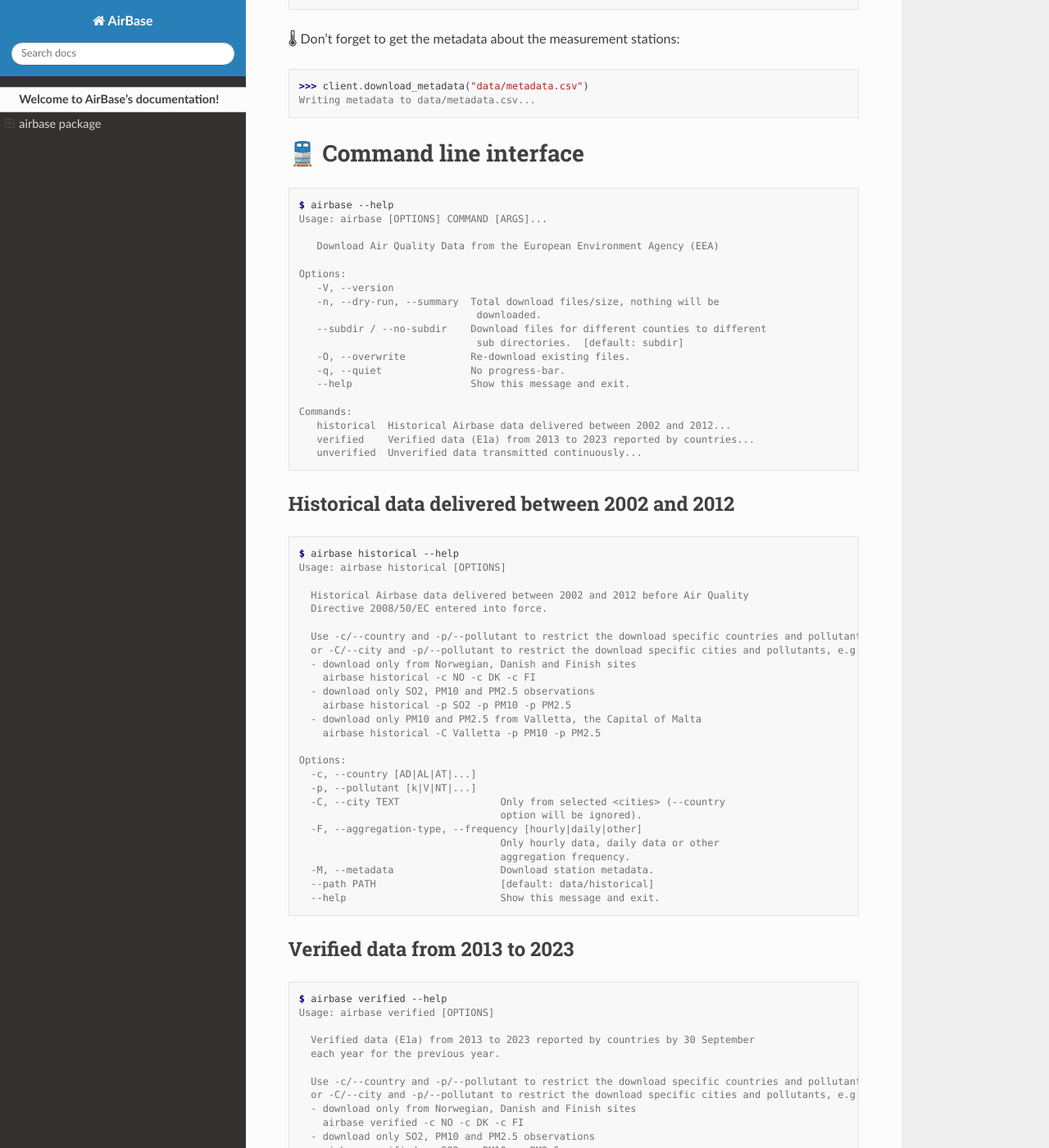
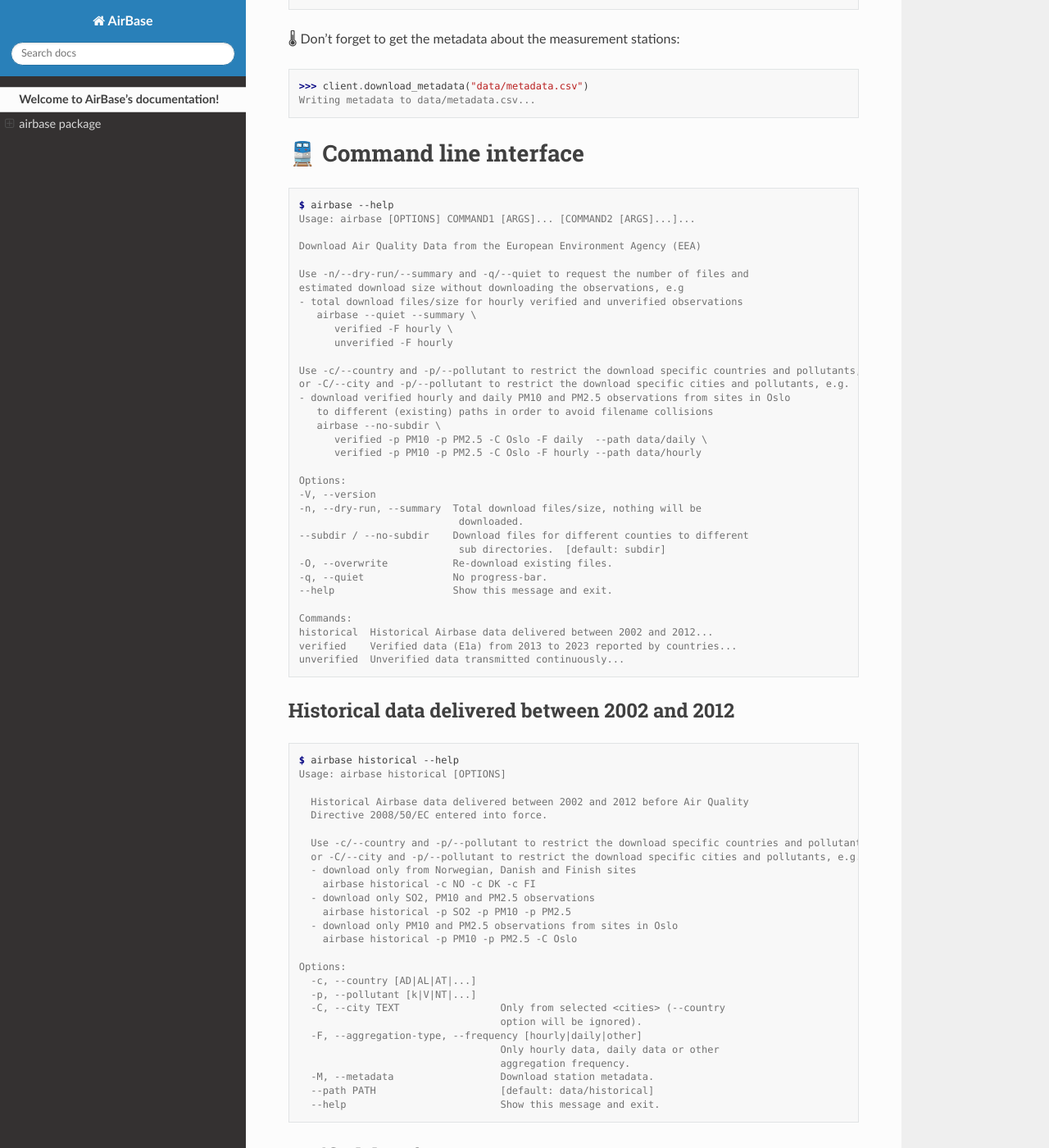
Before and after one commit to JohnPaton/airbase, a Sphinx documentation site: the page built from docs/source/index.rst, in a window 1280 px wide and 1400 px high, scrolled down 1199 px. Shown: the whole window at 82% size. Built offline with Sphinx 7.4.7 and the Read the Docs theme 3.1.0, drawn with Linux system fonts in a browser that asks for light colours; some of the changed text lies outside the part shown.

Commit message:
chain CLI commands

```diff
--- a/docs/source/index.rst
+++ b/docs/source/index.rst
@@ -73,24 +73,39 @@
 .. code-block:: console
 
    $ airbase --help
-   Usage: airbase [OPTIONS] COMMAND [ARGS]...
+   Usage: airbase [OPTIONS] COMMAND1 [ARGS]... [COMMAND2 [ARGS]...]...
 
-      Download Air Quality Data from the European Environment Agency (EEA)
+   Download Air Quality Data from the European Environment Agency (EEA)
+
+   Use -n/--dry-run/--summary and -q/--quiet to request the number of files and
+   estimated download size without downloading the observations, e.g
+   - total download files/size for hourly verified and unverified observations
+      airbase --quiet --summary \
+         verified -F hourly \
+         unverified -F hourly
+
+   Use -c/--country and -p/--pollutant to restrict the download specific countries and pollutants,
+   or -C/--city and -p/--pollutant to restrict the download specific cities and pollutants, e.g.
+   - download verified hourly and daily PM10 and PM2.5 observations from sites in Oslo
+      to different (existing) paths in order to avoid filename collisions
+      airbase --no-subdir \
+         verified -p PM10 -p PM2.5 -C Oslo -F daily  --path data/daily \
+         verified -p PM10 -p PM2.5 -C Oslo -F hourly --path data/hourly
 
    Options:
-      -V, --version
-      -n, --dry-run, --summary  Total download files/size, nothing will be
-                                 downloaded.
-      --subdir / --no-subdir    Download files for different counties to different
-                                 sub directories.  [default: subdir]
-      -O, --overwrite           Re-download existing files.
-      -q, --quiet               No progress-bar.
-      --help                    Show this message and exit.
+   -V, --version
+   -n, --dry-run, --summary  Total download files/size, nothing will be
+                              downloaded.
+   --subdir / --no-subdir    Download files for different counties to different
+                              sub directories.  [default: subdir]
+   -O, --overwrite           Re-download existing files.
+   -q, --quiet               No progress-bar.
+   --help                    Show this message and exit.
 
    Commands:
-      historical  Historical Airbase data delivered between 2002 and 2012...
-      verified    Verified data (E1a) from 2013 to 2023 reported by countries...
-      unverified  Unverified data transmitted continuously...
+   historical  Historical Airbase data delivered between 2002 and 2012...
+   verified    Verified data (E1a) from 2013 to 2023 reported by countries...
+   unverified  Unverified data transmitted continuously...
 
 
 Historical data delivered between 2002 and 2012
@@ -110,8 +125,8 @@
        airbase historical -c NO -c DK -c FI
      - download only SO2, PM10 and PM2.5 observations
        airbase historical -p SO2 -p PM10 -p PM2.5
-     - download only PM10 and PM2.5 from Valletta, the Capital of Malta
-       airbase historical -C Valletta -p PM10 -p PM2.5
+     - download only PM10 and PM2.5 observations from sites in Oslo
+       airbase historical -p PM10 -p PM2.5 -C Oslo
 
    Options:
      -c, --country [AD|AL|AT|...]
@@ -142,8 +157,8 @@
        airbase verified -c NO -c DK -c FI
      - download only SO2, PM10 and PM2.5 observations
        airbase verified -p SO2 -p PM10 -p PM2.5
-     - download only PM10 and PM2.5 from Valletta, the Capital of Malta
-       airbase verified -C Valletta -p PM10 -p PM2.5
+     - download only PM10 and PM2.5 observations from sites in Oslo
+       airbase verified -p PM10 -p PM2.5 -C Oslo
 
    Options:
      -c, --country [AD|AL|AT|...]
@@ -173,8 +188,8 @@
        airbase unverified -c NO -c DK -c FI
      - download only SO2, PM10 and PM2.5 observations
        airbase unverified -p SO2 -p PM10 -p PM2.5
-     - download only PM10 and PM2.5 from Valletta, the Capital of Malta
-       airbase unverified -C Valletta -p PM10 -p PM2.5
+     - download only PM10 and PM2.5 observations from sites in Oslo
+       airbase unverified -p PM10 -p PM2.5 -C Oslo
 
    Options:
      -c, --country [AD|AL|AT|...]
```
Also changed, not shown: README.md (+22 -7 lines), 1 other file.
